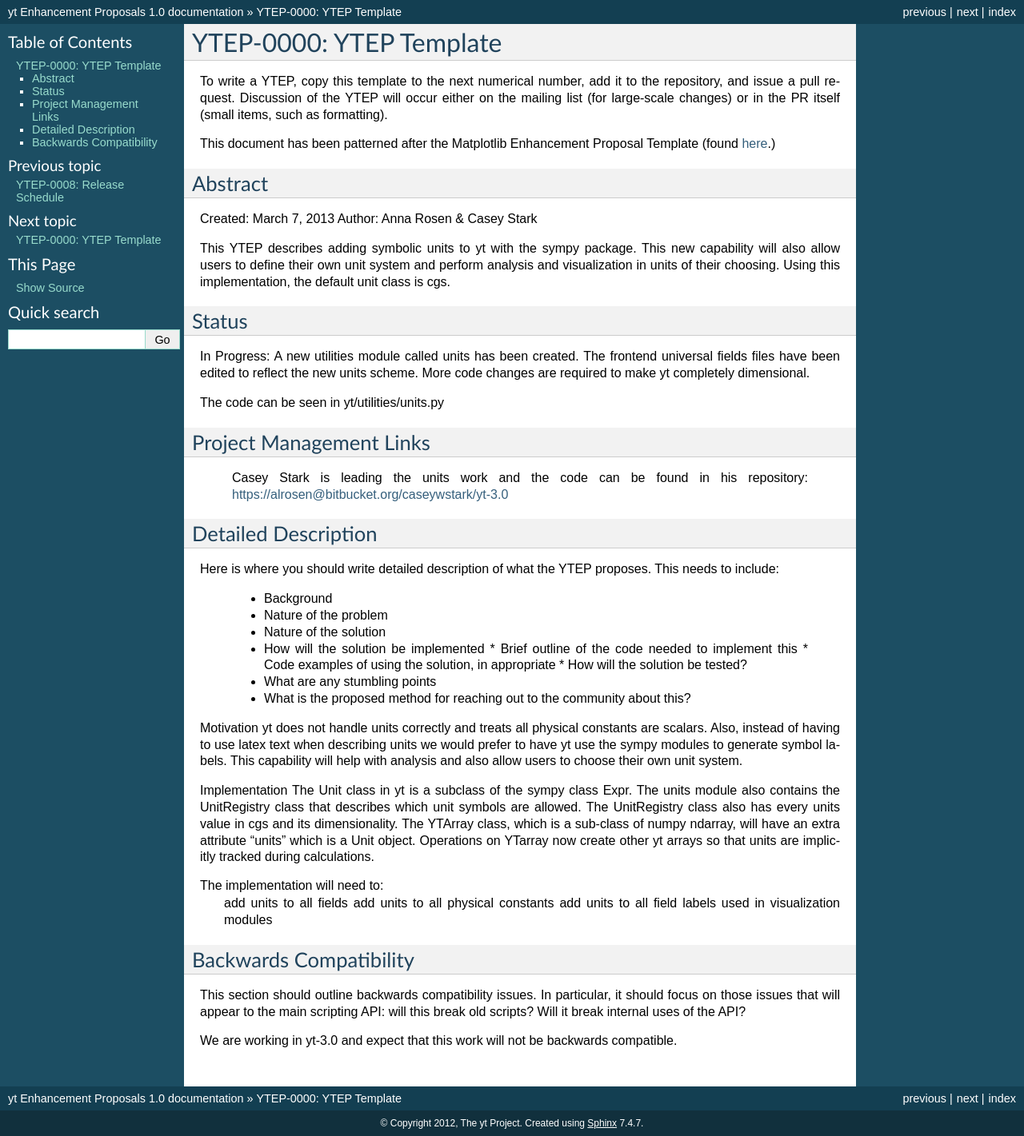
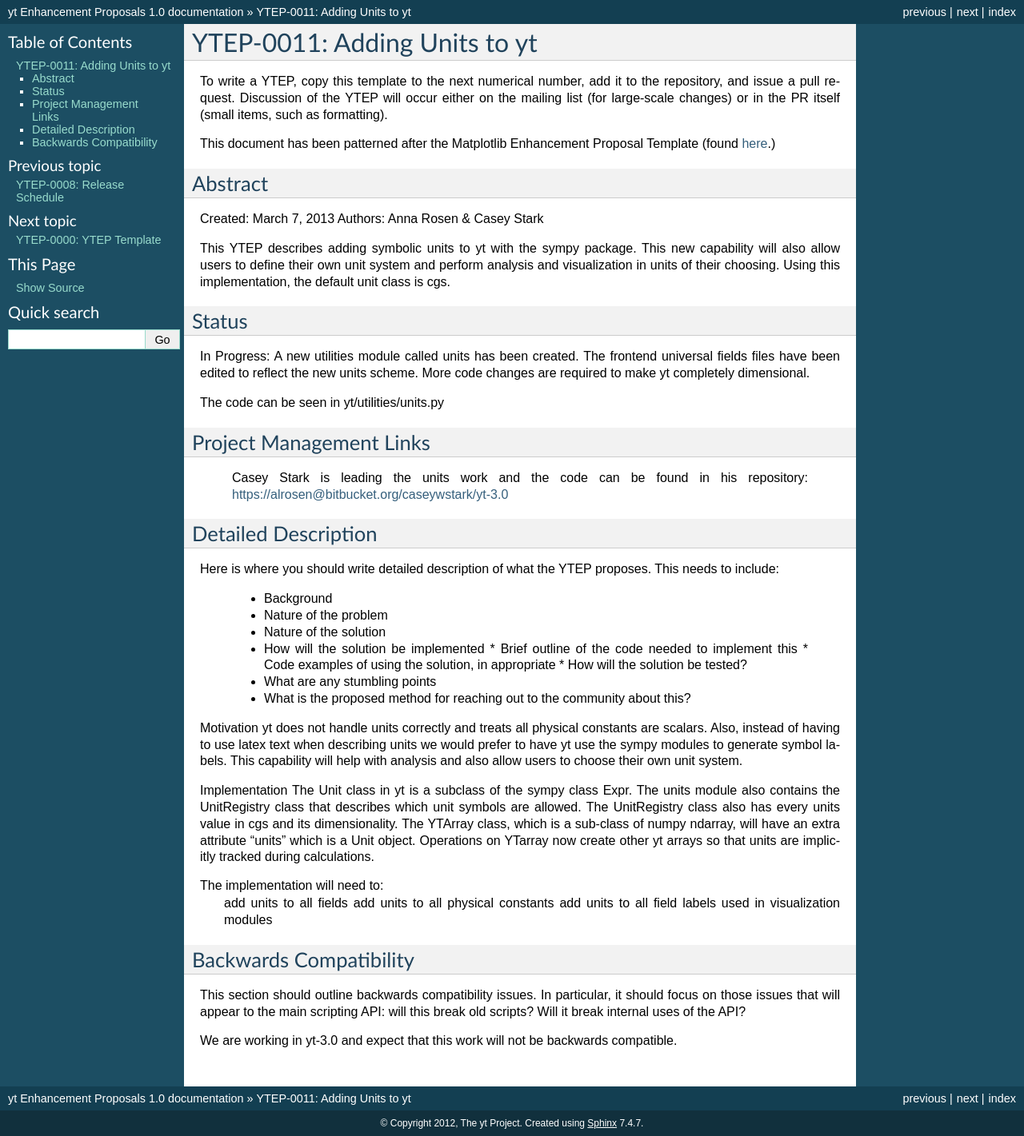
Before and after one commit to yt-project/ytep, a Sphinx documentation site: the page built from source/YTEPs/YTEP-0011.rst, in a window 1280 px wide. Shown: the whole page at 80% size. Built offline with Sphinx 7.4.7, drawn with Linux system fonts in a browser that asks for light colours; formulas are drawn with MathJax 3.

Commit message:
Added title to YTEP 11.

```diff
--- a/source/YTEPs/YTEP-0011.rst
+++ b/source/YTEPs/YTEP-0011.rst
@@ -1,4 +1,4 @@
-YTEP-0000: YTEP Template
+YTEP-0011: Adding Units to yt
 ========================
 
 To write a YTEP, copy this template to the next numerical number, add it to the
@@ -14,7 +14,7 @@ Abstract
 --------
 
 Created: March 7, 2013
-Author: Anna Rosen & Casey Stark
+Authors: Anna Rosen & Casey Stark
 
 This YTEP describes adding symbolic units to yt with the sympy package. This new capability will also allow users to define their own unit system and perform analysis and visualization in units of their choosing. Using this implementation, the default unit class is cgs.
 
```
